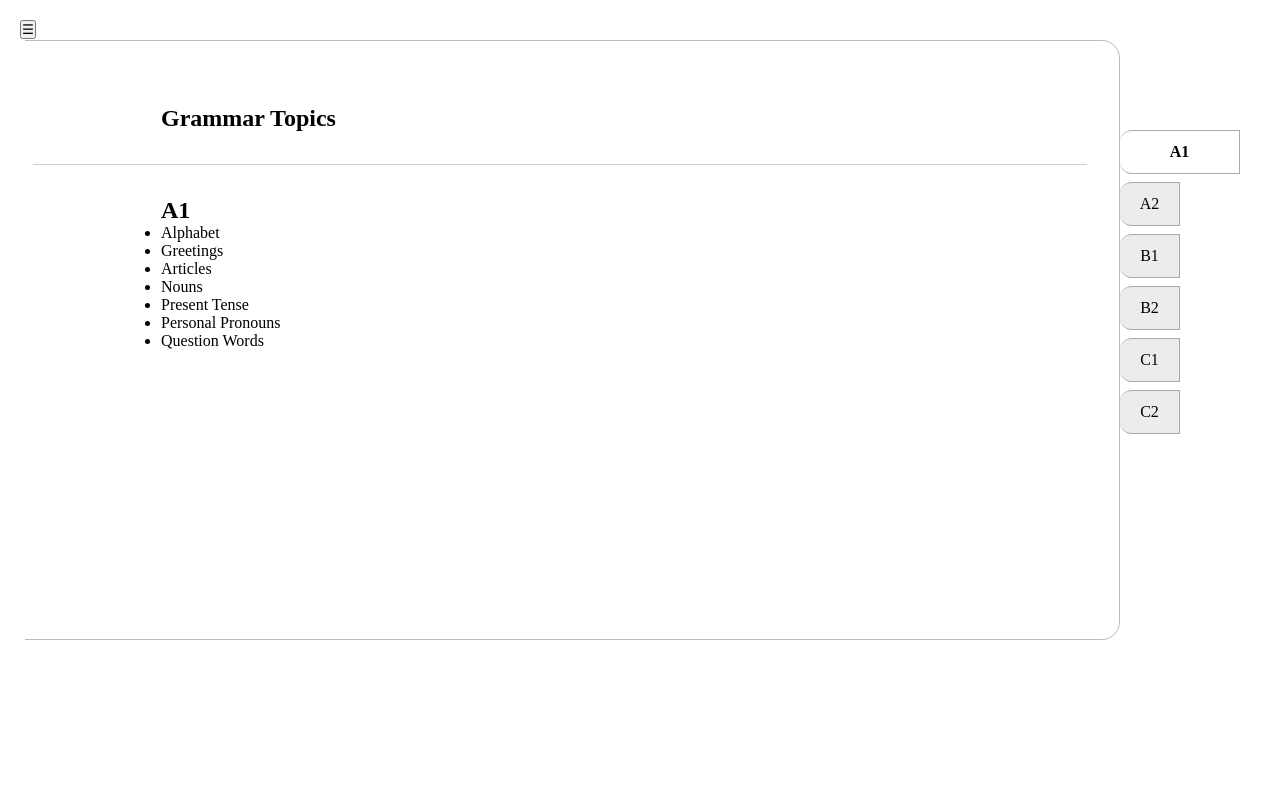
After one commit to AniaMest/ai-german-tutor, a Flask app: page /grammar/topics/A1 in a window 1280 px wide. The commit adds this page. Run offline with Flask 3, Linux system fonts and the light colour scheme.

Commit message:
add grammar navigation and CEFR topics pages

```diff
--- a/app.py
+++ b/app.py
@@ -2,10 +2,48 @@ from flask import Flask, render_template
 
 app = Flask(__name__)
 
+GRAMMAR_TOPICS = {
+    "A1": [
+        "Alphabet",
+        "Greetings",
+        "Articles",
+        "Nouns",
+        "Present Tense",
+        "Personal Pronouns",
+        "Question Words"
+    ],
+    "A2": [],
+    "B1": [],
+    "B2": [],
+    "C1": [],
+    "C2": []
+}
 
-@app.get("/")
+LEVELS = ["A1", "A2", "B1", "B2", "C1", "C2"]
+
+@app.route("/")
 def home():
     return render_template("home.html")
+
+@app.route("/grammar")
+def grammar():
+    return render_template("grammar.html")
+
+@app.route("/grammar/topics/<level>")
+def grammar_topics(level):
+
+    level = level.upper()
+
+    if level not in LEVELS:
+        return "Unknown CEFR level", 404
+
+    return render_template(
+        "grammar_topics.html",
+        levels=LEVELS,
+        selected_level=level,
+        topics=GRAMMAR_TOPICS[level]
+    )
+
 
 
 if __name__ == "__main__":
--- a/static/css/base.css
+++ b/static/css/base.css
@@ -8,6 +8,7 @@ body {
     min-height: 100vh;
 }
 
+
 .app-layout {
     display: flex;
     min-height: 100vh;
--- a/static/css/home.css
+++ b/static/css/home.css
@@ -1,4 +1,8 @@
 .content {
     flex: 1;
-    padding: 40px;
+
+    padding-top: 40px;
+    padding-right: 40px;
+    padding-bottom: 40px;
+    padding-left: 0;
 }
--- a/static/css/sidebar.css
+++ b/static/css/sidebar.css
@@ -1,7 +1,38 @@
 .sidebar {
-    width: 240px;
-    padding: 30px;
-    border-right: 1px solid #ddd;
+
+    position: fixed;
+
+    top: 0;
+    left: 0;
+
+    width: 250px;
+    height: 100vh;
+
+    background: white;
+
+    transform: translateX(-90%);
+
+    transition: transform .3s ease;
+
+    z-index: 100;
+}
+
+
+.sidebar.open {
+
+    transform: translateX(0);
+
+}
+
+.menu-button {
+
+    position: fixed;
+
+    top: 20px;
+    left: 20px;
+
+    z-index: 200;
+
 }
 
 .sidebar nav {
--- /dev/null
+++ b/static/css/topics.css
@@ -0,0 +1,91 @@
+.topics-layout {
+
+    display: flex;
+
+    width: 100%;
+
+    align-items: flex-start;
+
+}
+
+.topics-page {
+
+    flex: 1;
+
+    margin-left: 0;
+
+    width: 100%;
+
+    border: 1px solid #bbb;
+
+    border-radius: 18px;
+
+    padding: 2rem;
+
+    min-height: 600px;
+
+}
+
+.topics-header {
+
+    padding: 2rem 2rem 2rem 8rem;
+
+    border-bottom: 1px solid #ccc;
+
+}
+
+.topics-content {
+
+    padding: 2rem 2rem 2rem 8rem;
+
+}
+
+.cefr-tabs {
+
+    display: flex;
+
+    flex-direction: column;
+
+    align-items: flex-start;
+
+    margin-left: 0;
+
+    margin-top: 90px;
+
+}
+
+.tab {
+
+    width: 60px;
+
+    text-align: center;
+
+    padding: 12px;
+
+    margin-bottom: 8px;
+
+    text-decoration: none;
+
+    color: black;
+
+    border: 1px solid #aaa;
+
+    border-left: none;
+
+    border-radius: 12px 0 0 12px;
+
+    background: #ececec;
+
+    transition: .2s;
+
+}
+
+.tab.active {
+
+    width: 120px;
+
+    background: white;
+
+    font-weight: bold;
+
+}
--- /dev/null
+++ b/static/js/sidebar.js
@@ -0,0 +1,6 @@
+const button = document.getElementById("menu-toggle");
+const sidebar = document.querySelector(".sidebar");
+
+button.addEventListener("click", () => {
+    sidebar.classList.toggle("open");
+});
--- a/templates/base.html
+++ b/templates/base.html
@@ -10,22 +10,27 @@
     <link rel="stylesheet" href="{{ url_for('static', filename='css/sidebar.css') }}">
     <link rel="stylesheet" href="{{ url_for('static', filename='css/cards.css') }}">
     <link rel="stylesheet" href="{{ url_for('static', filename='css/home.css') }}">
+    <link rel="stylesheet" href="{{ url_for('static', filename='css/topics.css') }}">
 </head>
 <body>
 
 <div class="app-layout">
 
+    <button id="menu-toggle" class="menu-button">
+        ☰
+    </button>
+
     <aside class="sidebar">
-        {% block sidebar %}
-        {% endblock %}
+        {% block sidebar %}{% endblock %}
     </aside>
 
     <main class="content">
-        {% block content %}
-        {% endblock %}
+        {% block content %}{% endblock %}
     </main>
 
 </div>
 
+<script src="{{ url_for('static', filename='js/sidebar.js') }}"></script>
+
 </body>
 </html>
--- /dev/null
+++ b/templates/grammar_topics.html
@@ -0,0 +1,58 @@
+{% extends "base.html" %}
+
+{% block title %}
+Grammar Topics
+{% endblock %}
+
+{% block content %}
+
+<div class="topics-layout">
+
+    <section class="topics-page">
+
+        <header class="topics-header">
+            <h1>Grammar Topics</h1>
+        </header>
+
+        <div class="topics-content">
+
+            <h2>{{ selected_level }}</h2>
+
+            {% if topics %}
+
+            <ul>
+
+                {% for topic in topics %}
+
+                <li>{{ topic }}</li>
+
+                {% endfor %}
+
+            </ul>
+
+            {% else %}
+
+            <p>Coming Soon</p>
+
+            {% endif %}
+        </div>
+    </section>
+
+    <aside class="cefr-tabs">
+
+        {% for level in levels %}
+
+        <a
+            href="{{ url_for('grammar_topics', level=level) }}"
+            class="tab {% if level == selected_level %}active{% endif %}">
+
+            {{ level }}
+
+        </a>
+
+        {% endfor %}
+
+    </aside>
+
+</div>
+{% endblock %}
```
Also changed, not shown: static/css/cards.css (+37 -0 lines), static/css/grammar.css (added, +35 -0 lines), templates/grammar.html (added, +51 -0 lines), templates/home.html (+23 -0 lines).
